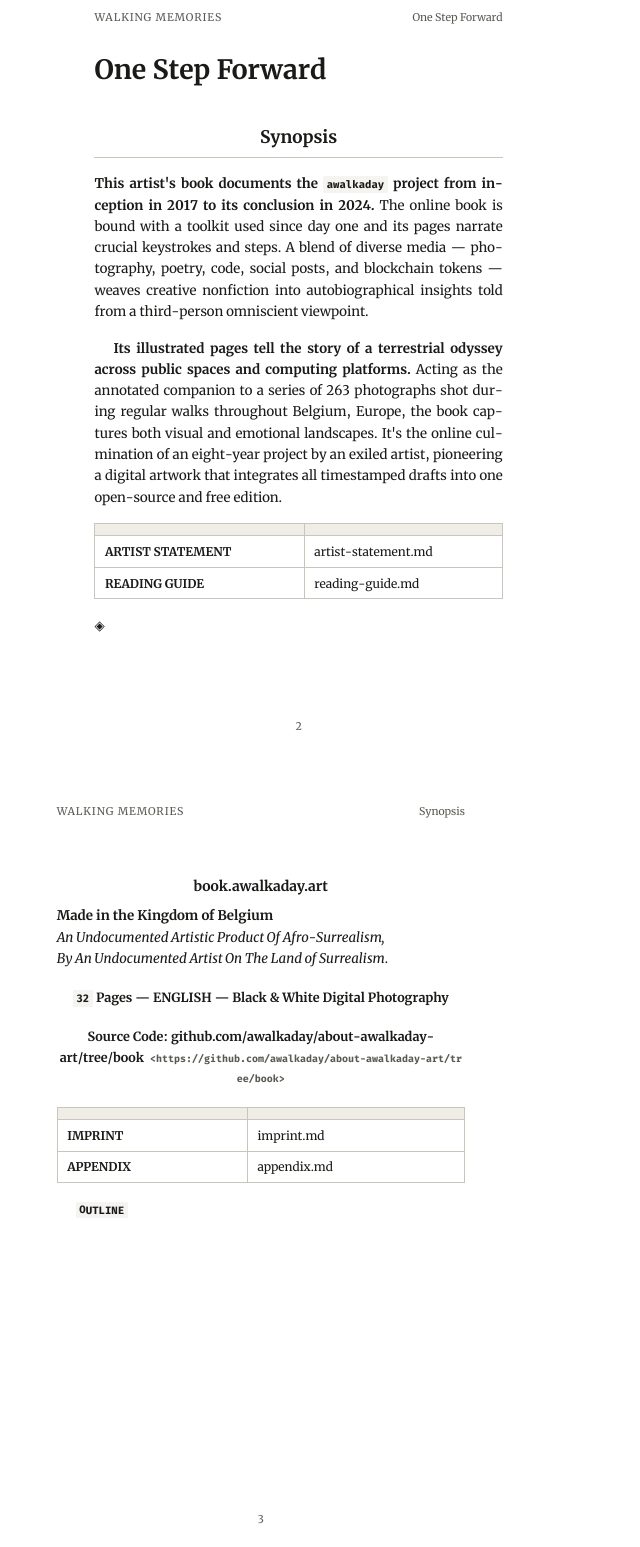
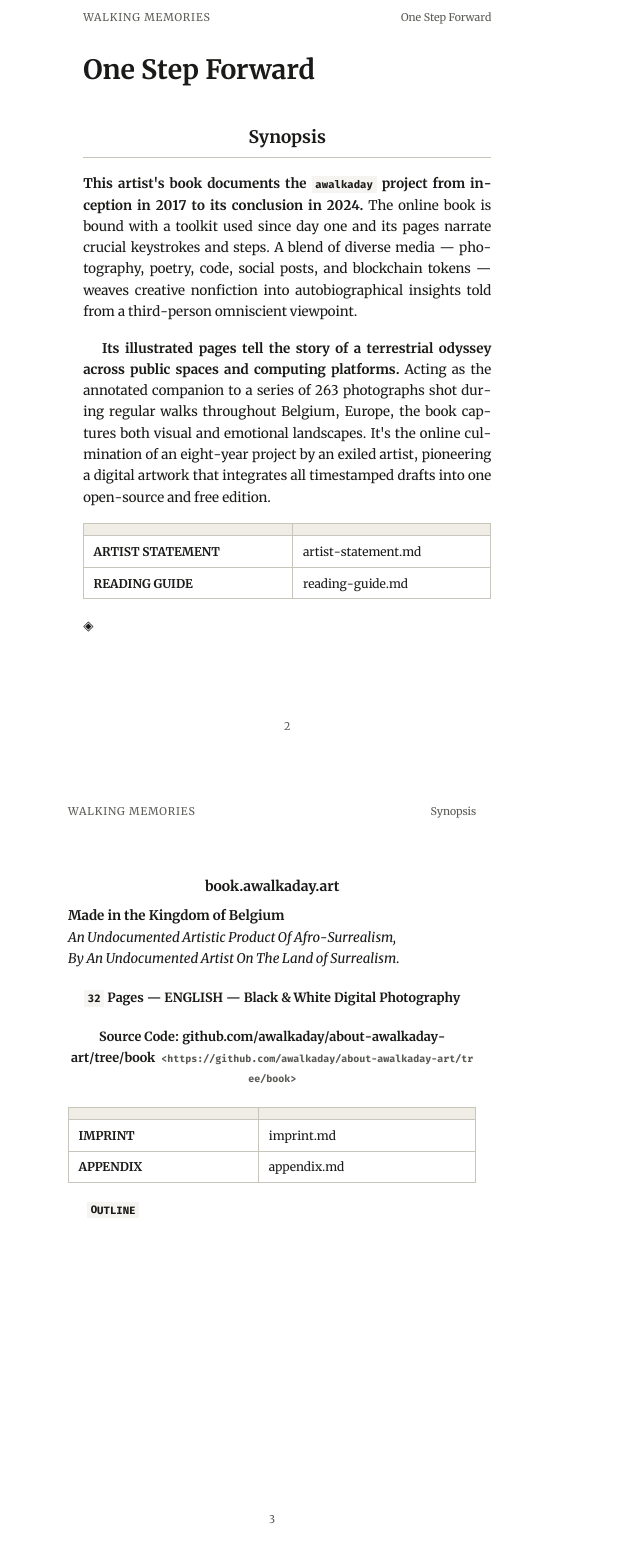
Before and after one commit to awalkaday/about-awalkaday-art, a Jekyll site: the page built from impression.md, in a window 1280 px wide. Shown: the part 814-2361 px from the top of the page, without its empty margins (0-640 px from the left). Built offline with Jekyll 4.4.1, drawn with Linux system fonts in a browser that asks for light colours; some web fonts are replaced; grey boxes are pictures that could not be loaded.

Commit message:
Revert "feat: facing pages spread view in browser, asymmetric gutter margins for print"
This reverts commit 9bc8d8e033f4b88d7384231780422319de9d07ba.

```diff
--- a/_layouts/impression.html
+++ b/_layouts/impression.html
@@ -24,45 +24,6 @@
     Paged.js auto-runs when the DOM is ready.
   -->
   <script src="{{ '/assets/js/paged.polyfill.js' | relative_url }}"></script>
-  <style>
-  @media screen {
-    body {
-      background: #d0cdc8;
-      margin: 0;
-      padding: 3rem 1rem;
-    }
-
-    .pagedjs_pages {
-      display: grid;
-      grid-template-columns: repeat(2, auto);
-      gap: 0;
-      justify-content: center;
-      align-items: start;
-    }
-
-    /* Cover page spans both columns — it stands alone */
-    .pagedjs_page:first-child {
-      grid-column: 2 / 3;
-    }
-
-    /* Even pages (verso / left) align right */
-    .pagedjs_page:nth-child(even) {
-      justify-self: end;
-      box-shadow: -2px 2px 8px rgba(0,0,0,0.15);
-    }
-
-    /* Odd pages (recto / right) align left */
-    .pagedjs_page:nth-child(odd) {
-      justify-self: start;
-      box-shadow: 2px 2px 8px rgba(0,0,0,0.15);
-    }
-
-    /* Remove gap at the spine between facing pages */
-    .pagedjs_page:nth-child(even) + .pagedjs_page:nth-child(odd) {
-      margin-left: 0;
-    }
-  }
-</style>
 </head>
 <body class="layout-impression">
 
--- a/assets/css/print.css
+++ b/assets/css/print.css
@@ -127,17 +127,13 @@
 
 /* Blank verso pages (even pages) — no running header */
 @page :left {
-  margin-left: 25mm;
-  margin-right: 15mm;
-  margin-top: 20mm;
-  margin-bottom: 25mm;
+  margin-left: 22mm;
+  margin-right: 18mm;
 }
-
+/* Recto pages (odd pages) */
 @page :right {
-  margin-left: 15mm;
-  margin-right: 25mm;
-  margin-top: 20mm;
-  margin-bottom: 25mm;
+  margin-left: 18mm;
+  margin-right: 22mm;
 }
 
 /* Cover page: no header/footer, no page number */
```
